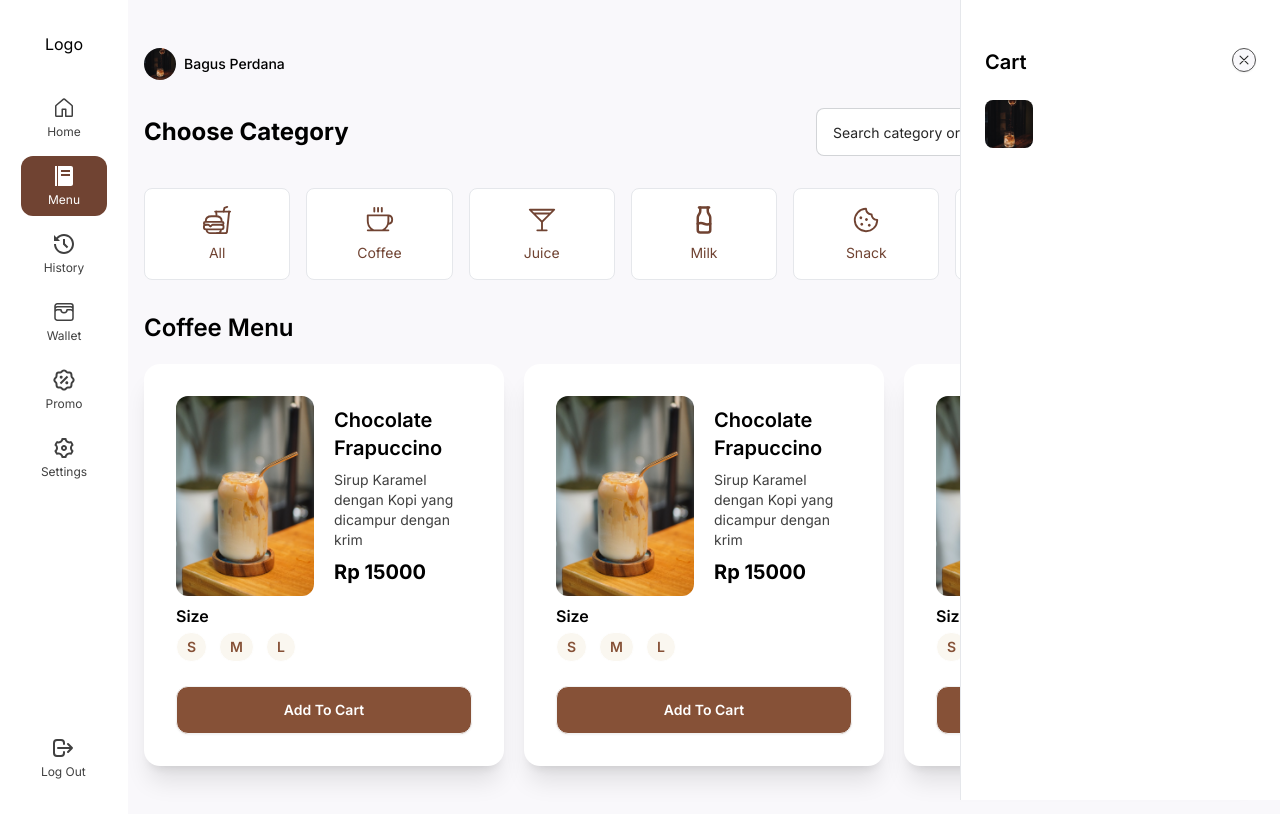
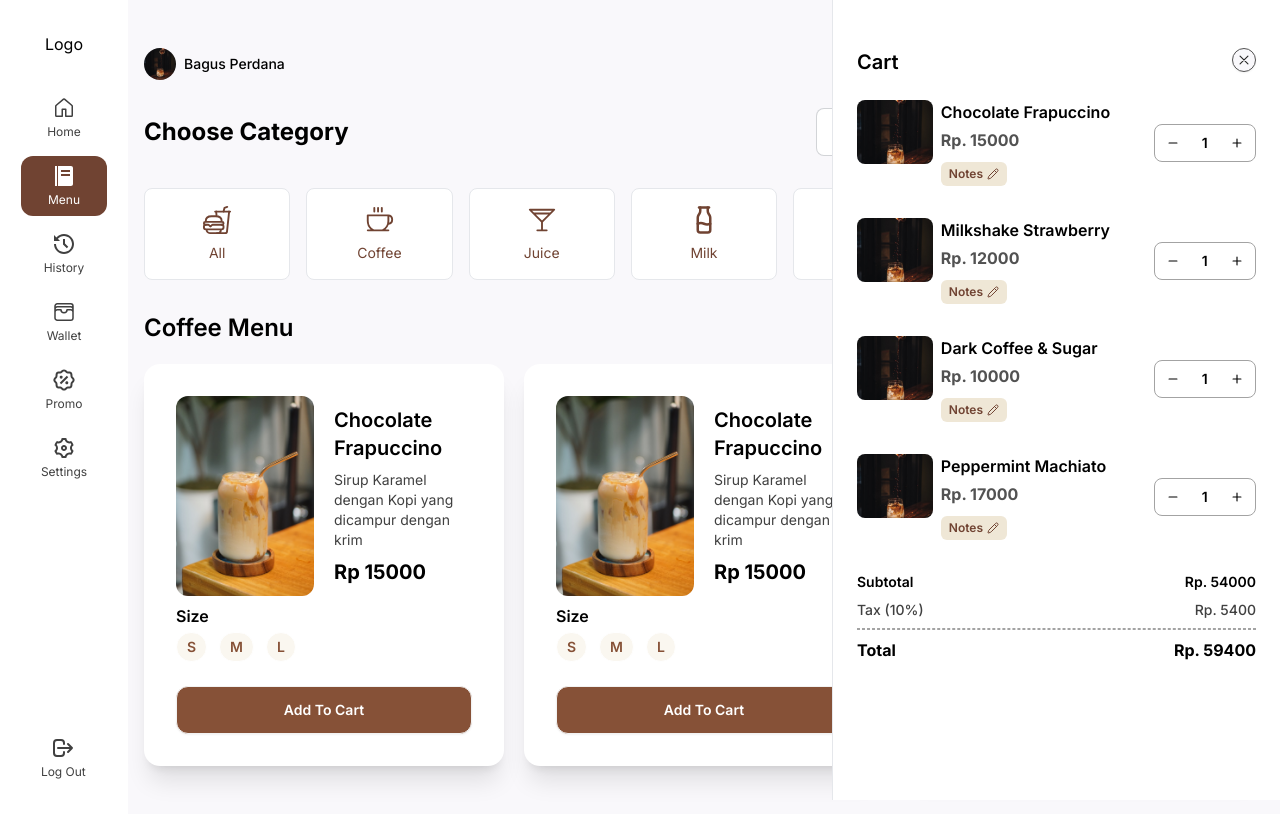
Before and after one commit to bagusperdanay7/toko-online-frontend, a Next.js app: page / in a window 1280 px wide. Both pictures are taken after a click on the button 1244 px from the left and 68 px from the top of the page. Built offline with nearby package versions, Linux system fonts and the light colour scheme.

Commit message:
fix: fix cart feature

```diff
--- a/package.json
+++ b/package.json
@@ -9,6 +9,7 @@
     "lint": "next lint"
   },
   "dependencies": {
+    "axios": "^1.7.2",
     "next": "14.2.4",
     "react": "^18",
     "react-dom": "^18",
--- a/src/app/components/badge.js
+++ b/src/app/components/badge.js
@@ -1,7 +1,17 @@
-export default function Badge() {
+function Badge({ text }) {
   return (
-    <span class="inline-flex items-center font-medium rounded-md bg-coffee-100 px-2 py-1 text-xs text-coffee-800">
-      Badge
+    <span className="inline-flex items-center font-semibold rounded-md bg-coffee-100 px-2 py-1 text-xs text-coffee-800">
+      {text}
     </span>
   );
 }
+
+function IconBadge({ text, icon }) {
+  return (
+    <span className="inline-flex items-center font-semibold rounded-md bg-coffee-100 px-2 py-1 text-xs text-coffee-800">
+      {text} {icon}
+    </span>
+  );
+}
+
+export { Badge, IconBadge };
--- a/src/app/components/cart.js
+++ b/src/app/components/cart.js
@@ -1,29 +1,75 @@
 import Image from "next/image";
-import contohProduct from "./../coffee1.jpg";
+import CartProduct from "./cartProduct";
+import { useState } from "react";
 
 function Cart({ isShow, children }) {
   const baseClasses = "";
+
+  const products = [
+    { id: 1, nama: "Chocolate Frapuccino", harga: 15000 },
+    { id: 2, nama: "Milkshake Strawberry", harga: 12000 },
+    { id: 3, nama: "Dark Coffee & Sugar", harga: 10000 },
+    { id: 4, nama: "Peppermint Machiato", harga: 17000 },
+  ];
+
+  const cart = {};
+
+  const subtotal = () => {
+    const total = products.reduce((accumulator, currentValue) => {
+      return accumulator + currentValue.harga;
+    }, 0);
+
+    return total;
+  };
+
+  const tax = () => {
+    return subtotal() * 0.1;
+  };
+
+  const grandTotal = () => {
+    return subtotal() + tax();
+  };
+
   return (
     <div
       className={
-        isShow === true
+        isShow
           ? "block visible " +
-            "w-60 lg:w-64 xl:w-80 h-screen fixed bg-secondary-light-bg border-l right-0 top-0 bottom-0 z-50 px-6 py-12 translate-x-0 transition-all duration-700"
+            "w-60 lg:w-96 xl:w-[28rem] h-screen fixed bg-secondary-light-bg border-l right-0 top-0 bottom-0 z-50 px-6 py-12 translate-x-0 transition-all duration-700 overflow-y-auto"
           : "invisible " +
-            "w-60 lg:w-64 xl:w-80 h-screen fixed bg-secondary-light-bg border-l right-0 top-0 bottom-0 z-50 px-6 py-12 translate-x-60 lg:translate-x-64 xl:translate-x-80 transition-all duration-700"
+            "w-60 lg:w-96 xl:w-[28rem] h-screen fixed bg-secondary-light-bg border-l right-0 top-0 bottom-0 z-50 px-6 py-12 translate-x-60 lg:translate-x-96 xl:translate-x-[28rem] transition-all duration-700"
       }
     >
       <div className="flex justify-between">
-        <h3 className="font-semibold text-base lg:text-xl text-black mb-6">
+        <h1 className="font-semibold text-base lg:text-xl text-black mb-6">
           Cart
-        </h3>
+        </h1>
         {children}
       </div>
-      <Image
-        src={contohProduct}
-        className="rounded-lg w-12 h-12 object-cover"
-        alt="Product"
-      />
+      {products.map((product) => (
+        <CartProduct
+          key={product.id}
+          nama={product.nama}
+          harga={product.harga}
+        ></CartProduct>
+      ))}
+      <div className="mt-8">
+        <div className="flex justify-between">
+          <h3 className="text-black text-sm font-semibold">Subtotal</h3>
+          <p className="text-black text-sm font-semibold">Rp. {subtotal()}</p>
+        </div>
+        <div className="flex justify-between mt-2">
+          <h3 className="text-neutral-700 text-sm font-medium">Tax (10%)</h3>
+          <p className="text-neutral-700 text-sm font-medium">Rp. {tax()}</p>
+        </div>
+      </div>
+      <div className="border border-neutral-400 border-dashed my-2"></div>
+      <div>
+        <div className="flex justify-between">
+          <h3 className="text-black text-base font-bold">Total</h3>
+          <p className="text-black text-base font-bold">Rp. {grandTotal()}</p>
+        </div>
+      </div>
     </div>
   );
 }
--- /dev/null
+++ b/src/app/components/cartProduct.js
@@ -0,0 +1,64 @@
+import { useState } from "react";
+import Image from "next/image";
+import { IoIosAdd, IoIosRemove } from "react-icons/io";
+import { IconBadge } from "./badge";
+import { LuPencil } from "react-icons/lu";
+import contohProduct from "./../coffee1.jpg";
+
+function CartProduct({ nama, harga }) {
+  const [productNumber, setProductNumber] = useState(1);
+
+  if (productNumber < 0) {
+    setProductNumber(0);
+  }
+
+  return (
+    <div className="flex justify-between mb-8">
+      <Image
+        src={contohProduct}
+        className="rounded-lg w-24 h-16 object-cover"
+        alt="Product"
+      />
+      <div className="w-full flex flex-row ml-2 gap-2 items-center">
+        <div className="basis-2/3">
+          <h2 className="font-semibold text-black text-base mb-1">{nama}</h2>
+          <h2 className="font-bold text-neutral-600 mb-2">
+            Rp. {productNumber * harga}
+          </h2>
+          <button className="" onClick={() => alert("Notes diklik")}>
+            <IconBadge text="Notes" icon={<LuPencil className="ml-1" />} />
+          </button>
+        </div>
+        <div
+          className="flex justify-between border border-neutral-400 rounded-lg basis-1/3"
+          id="productNumberButton"
+        >
+          <button
+            className="text-black px-2 rounded-lg border border-transparent active:border-coffee-400 active:border"
+            onClick={() => {
+              setProductNumber((prev) => prev - 1);
+            }}
+            disabled={productNumber === 0}
+          >
+            <IoIosRemove className="text-black font-semibold text-lg" />
+          </button>
+          <input
+            type="text"
+            className="text-sm bg-transparent text-black py-2 font-semibold text-center focus:border-0 focus:outline-none w-full"
+            value={productNumber}
+          />
+          <button
+            className="text-black px-2 rounded-lg border border-transparent active:border-coffee-400 active:border"
+            onClick={() => {
+              setProductNumber((prev) => prev + 1);
+            }}
+          >
+            <IoIosAdd className="text-black font-semibold text-lg" />
+          </button>
+        </div>
+      </div>
+    </div>
+  );
+}
+
+export default CartProduct;
--- a/src/app/page.js
+++ b/src/app/page.js
@@ -3,7 +3,7 @@ import Sidebar from "./components/sidebar";
 import InputSearch from "./components/inputSearch";
 import CategoryCard from "./components/categoryCard";
 import Card from "./components/card";
-import { useState } from "react";
+import { useState, useEffect } from "react";
 import Image from "next/image";
 import avatar from "./coffee1.jpg";
 import { LuShoppingCart } from "react-icons/lu";
@@ -11,6 +11,9 @@ import Cart from "./components/cart";
 import { IoCloseOutline } from "react-icons/io5";
 
 export default function Home() {
+  // useEffect(() => {
+  // }, [])
+
   const categories = [
     { id: 1, name: "All" },
     { id: 2, name: "Coffee" },
```
Also changed, not shown: 1 other file (tests, documents, lock files or other folders).
